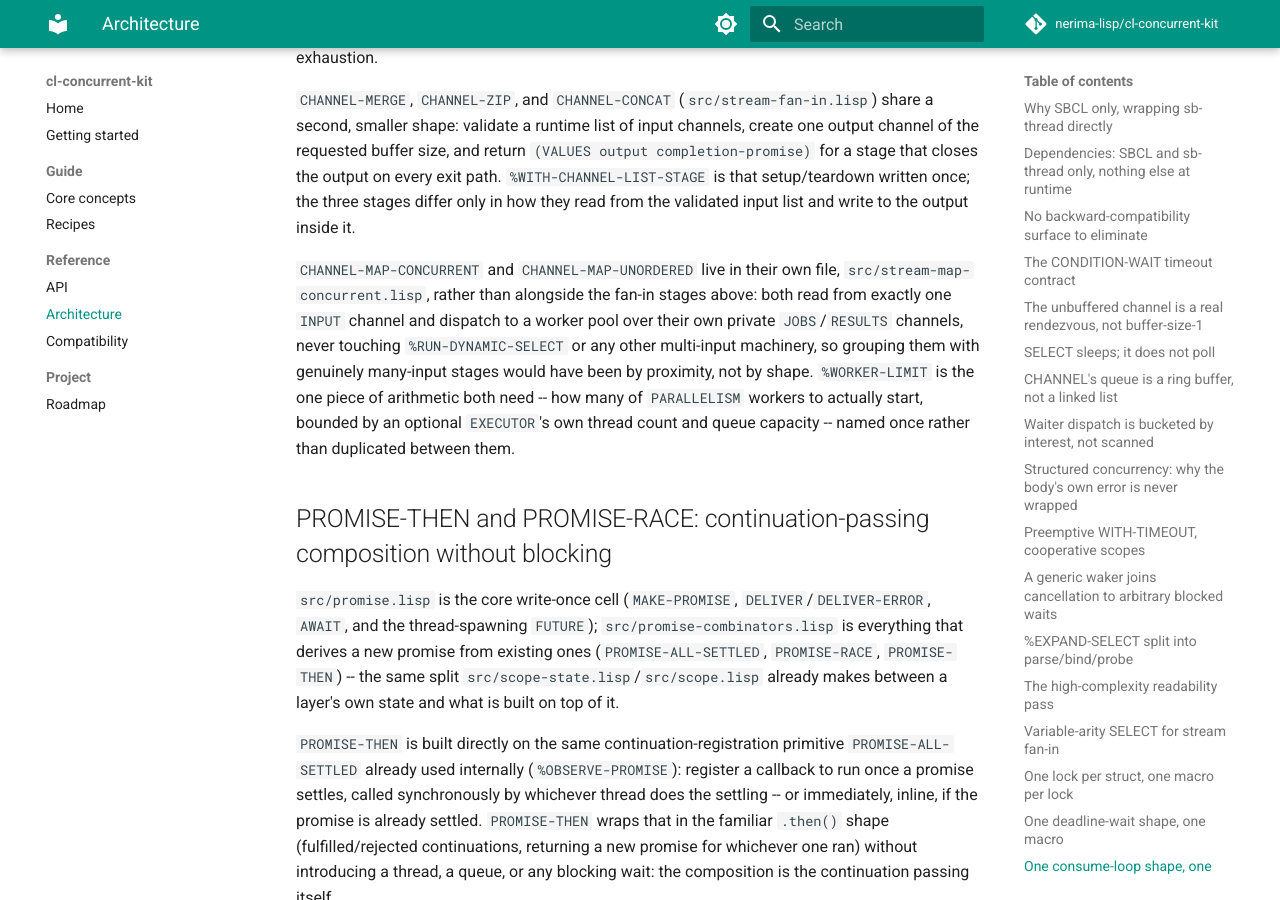
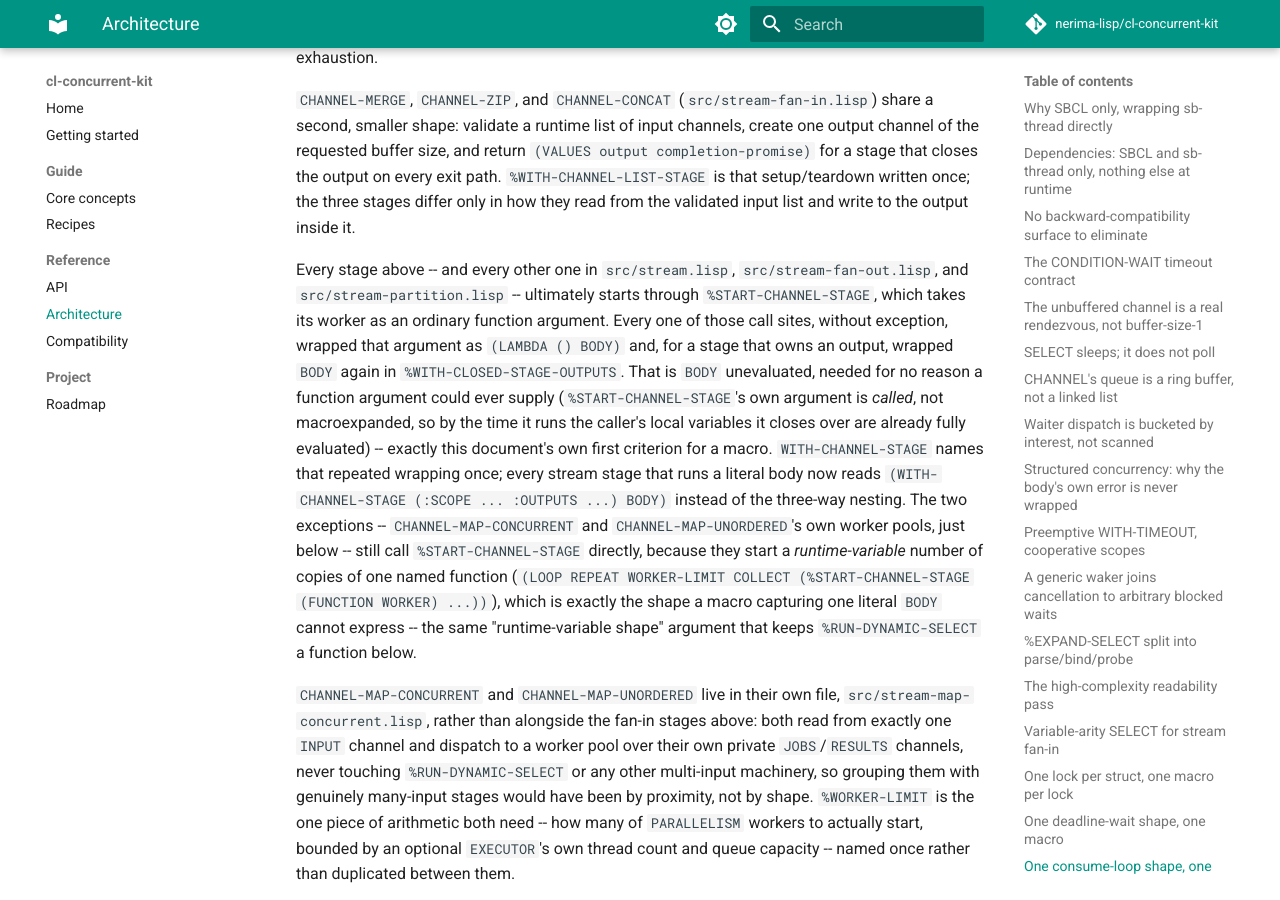
Before and after one commit to nerima-lisp/cl-concurrent-kit, an MkDocs documentation site: the page built from docs/src/reference/architecture.md, in a window 1280 px wide and 900 px high, scrolled down 8516 px. Built offline with MkDocs 1.6.1 and Material for MkDocs 9.7.7, drawn with Linux system fonts in a browser that asks for light colours; comment, search, counter and statistics services are not loaded; some of the changed text lies outside the part shown.

Commit message:
fix(coverage): rebuild the stream-file whitelist from real CI ground truth; document WITH-CHANNEL-STAGE
Reverts the temporary DIAG_uncovered instrumentation added to recover the
exact non-executable DA locations after the with-channel-stage refactor
reshuffled line numbers across all five stream files, replacing the stale
entries with the real ones read from CI's failure output.

Documents WITH-CHANNEL-STAGE in architecture.md: why it qualifies under
this project's own macro-vs-function criterion (BODY unevaluated, a
resource-scoped binding repeated verbatim at every %START-CHANNEL-STAGE
call site), and why CHANNEL-MAP-CONCURRENT/CHANNEL-MAP-UNORDERED's own
worker-pool call sites correctly keep calling %START-CHANNEL-STAGE
directly instead. Updates the macro/function count to 21/145.

```diff
--- a/docs/src/reference/architecture.md
+++ b/docs/src/reference/architecture.md
@@ -404,6 +404,27 @@ path. `%WITH-CHANNEL-LIST-STAGE` is that setup/teardown written once; the
 three stages differ only in how they read from the validated input list and
 write to the output inside it.
 
+Every stage above -- and every other one in `src/stream.lisp`,
+`src/stream-fan-out.lisp`, and `src/stream-partition.lisp` -- ultimately
+starts through `%START-CHANNEL-STAGE`, which takes its worker as an ordinary
+function argument. Every one of those call sites, without exception, wrapped
+that argument as `(LAMBDA () BODY)` and, for a stage that owns an output,
+wrapped `BODY` again in `%WITH-CLOSED-STAGE-OUTPUTS`. That is `BODY`
+unevaluated, needed for no reason a function argument could ever supply
+(`%START-CHANNEL-STAGE`'s own argument is *called*, not macroexpanded, so
+by the time it runs the caller's local variables it closes over are already
+fully evaluated) -- exactly this document's own first criterion for a
+macro. `WITH-CHANNEL-STAGE` names that repeated wrapping once; every
+stream stage that runs a literal body now reads `(WITH-CHANNEL-STAGE (:SCOPE
+... :OUTPUTS ...) BODY)` instead of the three-way nesting. The two exceptions
+-- `CHANNEL-MAP-CONCURRENT` and `CHANNEL-MAP-UNORDERED`'s own worker pools,
+just below -- still call `%START-CHANNEL-STAGE` directly, because they start
+a *runtime-variable* number of copies of one named function
+(`(LOOP REPEAT WORKER-LIMIT COLLECT (%START-CHANNEL-STAGE (FUNCTION WORKER)
+...))`), which is exactly the shape a macro capturing one literal `BODY`
+cannot express -- the same "runtime-variable shape" argument that keeps
+`%RUN-DYNAMIC-SELECT` a function below.
+
 `CHANNEL-MAP-CONCURRENT` and `CHANNEL-MAP-UNORDERED` live in their own file,
 `src/stream-map-concurrent.lisp`, rather than alongside the fan-in stages
 above: both read from exactly one `INPUT` channel and dispatch to a worker
@@ -527,28 +548,32 @@ in this codebase.
 
 ## Which shapes become a DEFMACRO, and which stay a DEFUN
 
-`src/` currently defines 20 macros against 145 functions: `%WITH-CHANNEL-LOCK`,
+`src/` currently defines 21 macros against 145 functions: `%WITH-CHANNEL-LOCK`,
 `%CHANNEL-NOTIFY`, `%DEFINE-KIT-CONDITION`, `%WITH-WORK-QUEUE-LOCK`,
 `WITH-EXECUTOR`, `WITH-LOCK-HELD`, `%WAIT-UNTIL`, `%WITH-DEADLINE-WAIT`,
 `%WITH-SCOPE-LOCK`, `%UNLESS-DECIDED`, `%DECIDE-ONCE`, `%WITH-RACE-CLEANUP`,
 `WITH-TASK-SCOPE`, `%WITH-CHANNEL-LIST-STAGE`, `%WITH-CLOSED-STAGE-OUTPUTS`,
-`CHANNEL-PRODUCER`, `%CONSUME-CHANNEL`, `FUTURE`, `SELECT`, and
-`WITH-TIMEOUT`. That ratio is not an oversight to correct toward more
-macros; it reflects a specific, checkable criterion for which shape a given
-piece of code needs.
+`WITH-CHANNEL-STAGE`, `CHANNEL-PRODUCER`, `%CONSUME-CHANNEL`, `FUTURE`,
+`SELECT`, and `WITH-TIMEOUT`. That ratio is not an oversight to correct
+toward more macros; it reflects a specific, checkable criterion for which
+shape a given piece of code needs -- checked again, and found to justify one
+more macro, when `%START-CHANNEL-STAGE`'s call sites turned out to repeat the
+same unevaluated-body wrapping at every one of them (see "%START-CHANNEL-STAGE
+... `WITH-CHANNEL-STAGE`" above).
 
 A macro earns its place here for one of two reasons. Either it needs
 `BODY` unevaluated -- an unwind-protected critical section
 (`%WITH-CHANNEL-LOCK`, `%WITH-SCOPE-LOCK`, `%WITH-DEADLINE-WAIT`), a
 resource-scoped binding (`WITH-EXECUTOR`, `WITH-TASK-SCOPE`,
-`WITH-TIMEOUT`, `CHANNEL-PRODUCER`), or a loop skeleton whose per-iteration
-work varies by caller (`%CONSUME-CHANNEL`, `%WITH-RACE-CLEANUP`) -- none of
-which a function can express, since a function's arguments are evaluated
-before it ever runs. Or its clause/branch shape is known at compile time
-and inlining it avoids a real runtime cost: `SELECT` expands every clause's
-`TRY-SEND`/`TRY-RECV` probe directly into its expansion specifically so
-choosing a ready clause is a direct call, not a dispatch through a stored
-handler vector (see "SELECT sleeps; it does not poll" above).
+`WITH-TIMEOUT`, `CHANNEL-PRODUCER`, `WITH-CHANNEL-STAGE`), or a loop skeleton
+whose per-iteration work varies by caller (`%CONSUME-CHANNEL`,
+`%WITH-RACE-CLEANUP`) -- none of which a function can express, since a
+function's arguments are evaluated before it ever runs. Or its clause/branch
+shape is known at compile time and inlining it avoids a real runtime cost:
+`SELECT` expands every clause's `TRY-SEND`/`TRY-RECV` probe directly into its
+expansion specifically so choosing a ready clause is a direct call, not a
+dispatch through a stored handler vector (see "SELECT sleeps; it does not
+poll" above).
 
 Neither reason applies to most of the other 145. `src/stream-fan-in.lisp`'s
 `%RUN-DYNAMIC-SELECT` is the clearest negative case: it exists *because*
```
Also changed, not shown: 1 other file.
